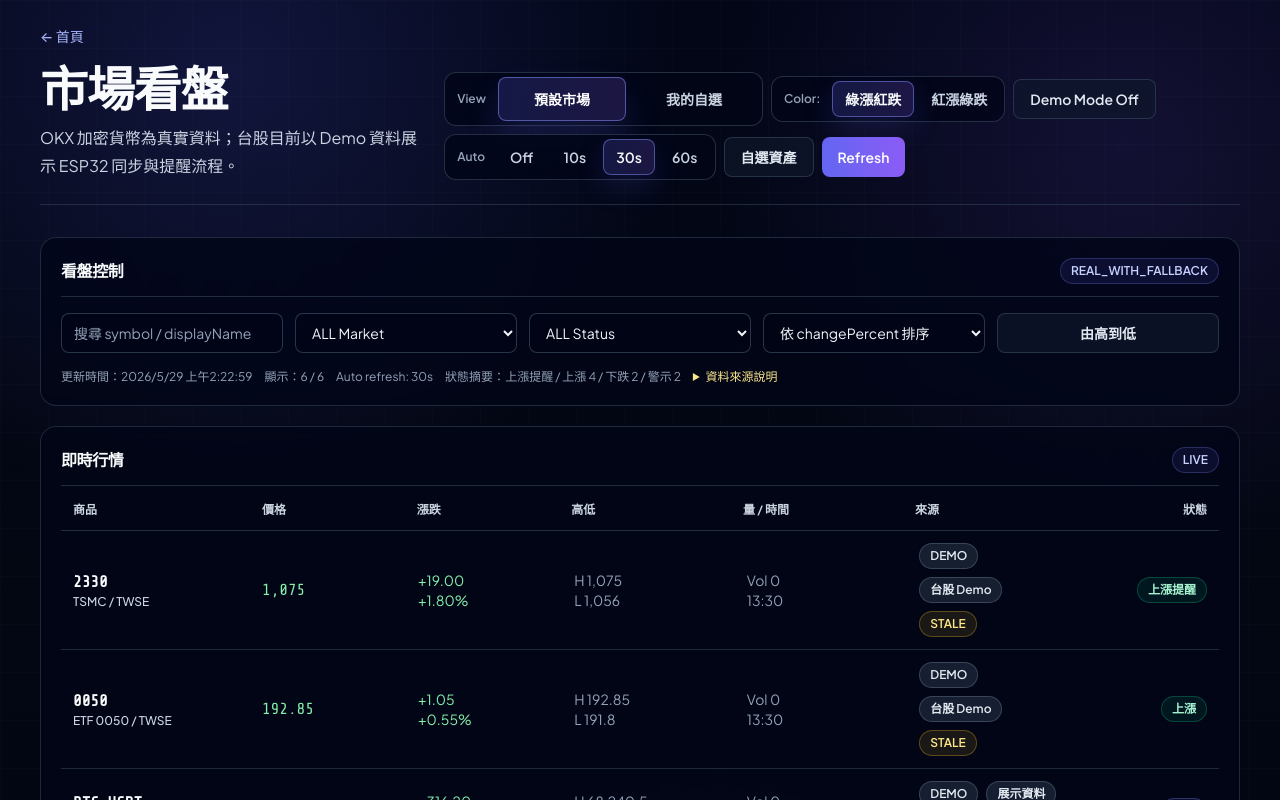
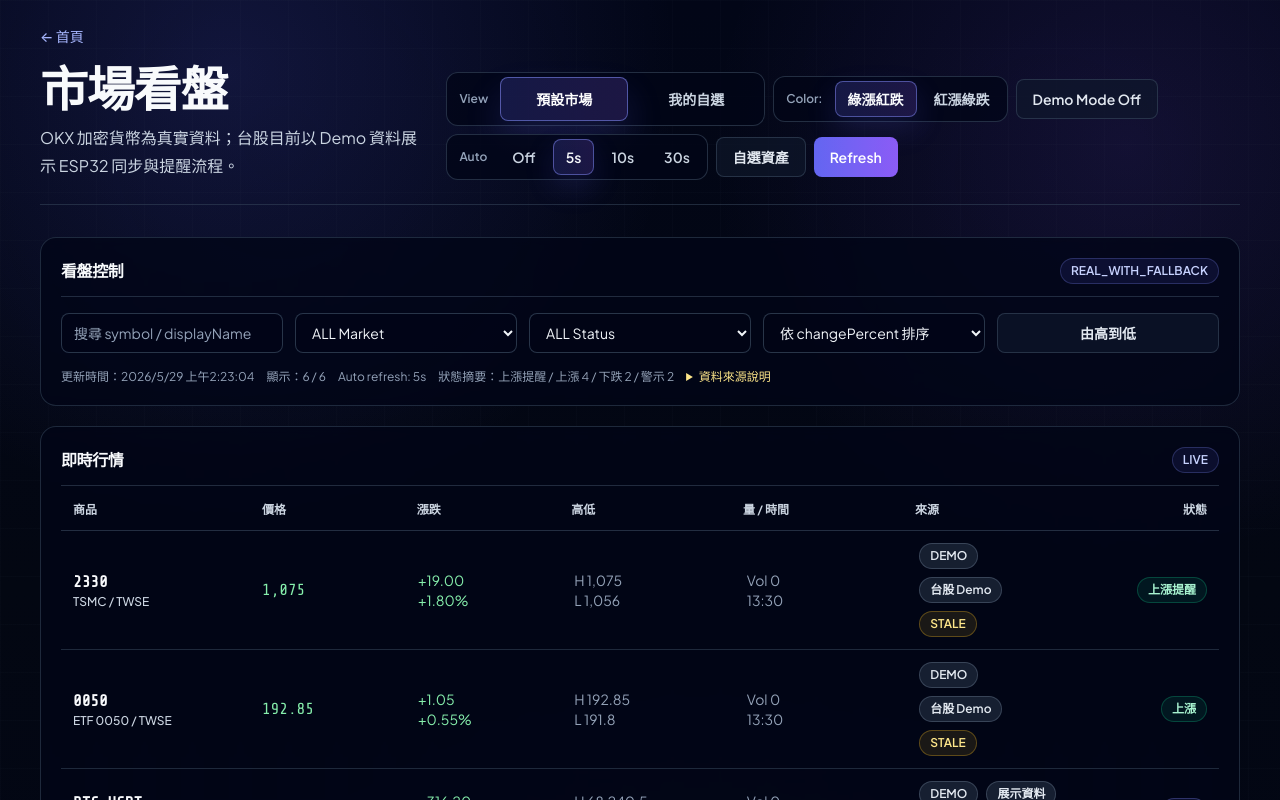
Before and after one commit to CIDGAFMAII/market-light-web, a Next.js app: page /market in a window 1280 px wide. Shown: the top 800 px of the page. Built offline with nearby package versions, Linux system fonts and the light colour scheme; no server answers.

Commit message:
chore: set market auto refresh default to 5s

```diff
--- a/components/market-board-client.tsx
+++ b/components/market-board-client.tsx
@@ -23,7 +23,7 @@ type SortKey = "price" | "changePercent" | "volume";
 type MarketFilter = "ALL" | "TWSE" | "OKX";
 type StatusFilter = "ALL" | "up" | "down" | "up_alert" | "down_alert" | "calm";
 type SourceModeSetting = "real" | "demo";
-type RefreshInterval = 0 | 10 | 30 | 60;
+type RefreshInterval = 0 | 5 | 10 | 30 | 60;
 type MarketViewMode = "default" | "watchlist";
 type StoredWatchItem = {
   market?: string;
@@ -34,7 +34,7 @@ type StoredWatchItem = {
 const watchlistStorageKey = "market-light-watchlist-v1";
 const sourceModeStorageKey = "market-light-market-source-mode-v1";
 const refreshStorageKey = "market-light-market-refresh-sec-v1";
-const refreshIntervals: RefreshInterval[] = [0, 10, 30, 60];
+const refreshIntervals: RefreshInterval[] = [0, 5, 10, 30];
 
 const sourceClass: Record<MarketSource, string> = {
   TWSE: "border-slate-600/60 bg-slate-800/60 text-slate-300",
@@ -61,7 +61,7 @@ export function MarketBoardClient() {
   const [error, setError] = useState("");
   const [settingsLoaded, setSettingsLoaded] = useState(false);
   const [sourceModeSetting, setSourceModeSetting] = useState<SourceModeSetting>("real");
-  const [refreshInterval, setRefreshInterval] = useState<RefreshInterval>(30);
+  const [refreshInterval, setRefreshInterval] = useState<RefreshInterval>(5);
   const [marketViewMode, setMarketViewMode] = useState<MarketViewMode>("default");
   const [watchlistCount, setWatchlistCount] = useState(0);
   const [watchlistSymbols, setWatchlistSymbols] = useState<string[]>([]);
@@ -134,7 +134,7 @@ export function MarketBoardClient() {
     if (savedSourceMode === "real" || savedSourceMode === "demo") {
       setSourceModeSetting(savedSourceMode);
     }
-    if (savedRefresh === 0 || savedRefresh === 10 || savedRefresh === 30 || savedRefresh === 60) {
+    if (savedRefresh === 0 || savedRefresh === 5 || savedRefresh === 10 || savedRefresh === 30 || savedRefresh === 60) {
       setRefreshInterval(savedRefresh);
     }
     setSettingsLoaded(true);
```
